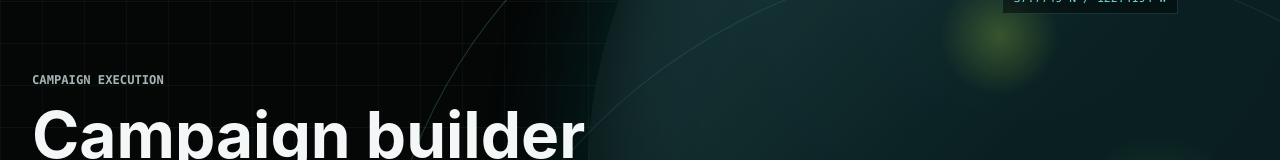
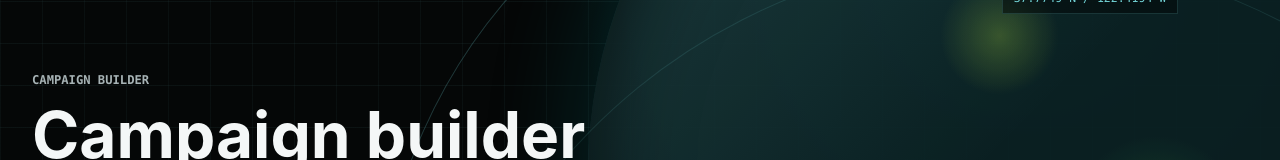
Before and after one commit to akankshalksingh/planet-campaign-brief-agent, a Next.js app: page /campaign-builder in a window 1280 px wide. Shown: the part 125-285 px from the top of the page. Built offline with nearby package versions, Linux system fonts and the light colour scheme.

Commit message:
Update workflow title labels

```diff
--- a/app/campaign-builder/page.tsx
+++ b/app/campaign-builder/page.tsx
@@ -157,7 +157,7 @@ function CampaignBuilderResults({
     <section className="resultGrid campaignBuilderResults">
       <div className="resultHero">
         <div>
-          <p className="eyebrow">Campaign Builder V2</p>
+          <p className="eyebrow">Campaign Builder</p>
           <h2>{result.campaignSummary.campaignName}</h2>
           <p>{result.campaignSummary.executiveSummary}</p>
         </div>
@@ -377,7 +377,7 @@ export default function CampaignBuilderPage() {
       <section className="signalHero">
         <OrbitField />
         <div className="signalHeroContent">
-          <p className="eyebrow">Campaign Execution</p>
+          <p className="eyebrow">Campaign Builder</p>
           <h1>Campaign builder</h1>
           <p>
             Create the campaign assets, UTM links, channel plan, test plan, KPIs, and launch
--- a/app/page.tsx
+++ b/app/page.tsx
@@ -45,7 +45,7 @@ export default function Home() {
       <section className="signalHero">
         <OrbitField />
         <div className="signalHeroContent">
-          <p className="eyebrow">GTM Signal</p>
+          <p className="eyebrow">Planet GTM intelligence</p>
           <h1>Target account intelligence</h1>
           <p>
             Research an account, understand its strongest Planet use case, and generate a focused
```
